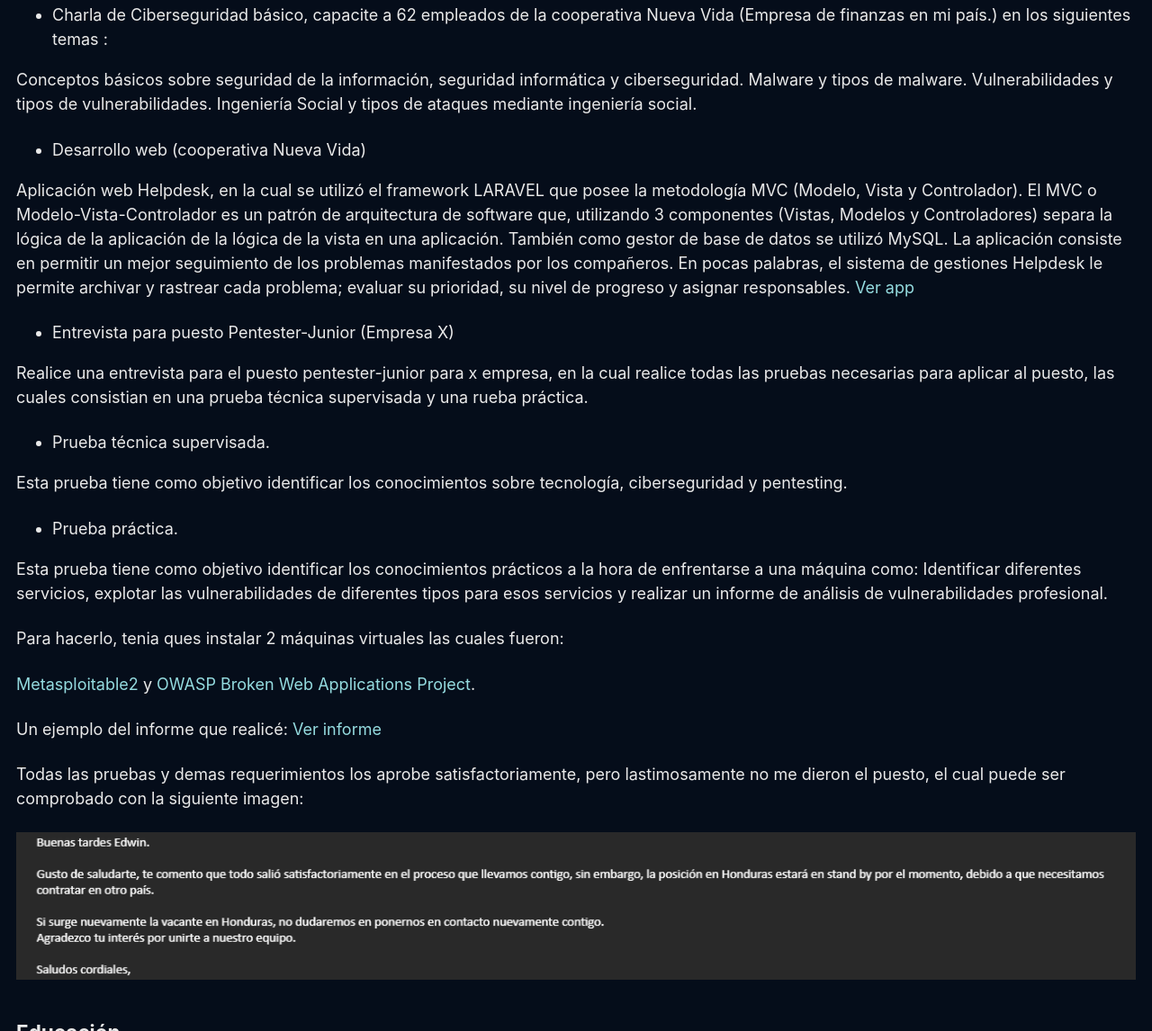
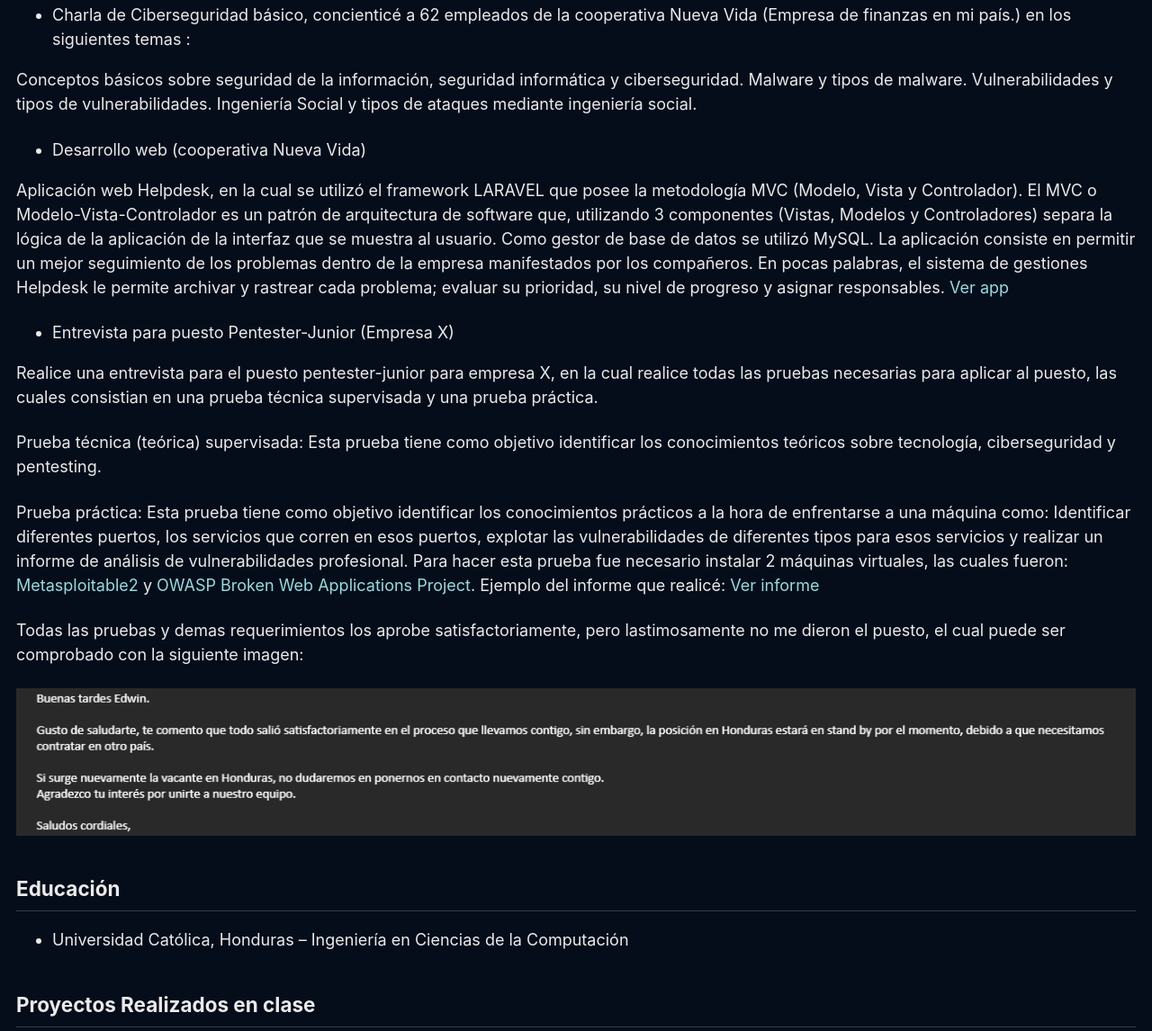
Before and after one commit to ewor01/ewor01.github.io, a Jekyll site: the page built from _pages/about.md, in a window 1280 px wide and 1400 px high, scrolled down 4853 px. Shown: the part 254-1400 px from the top of the window at 90% size. Built offline with Jekyll 4.4.1, drawn with Linux system fonts in a browser that asks for light colours; cached includes are drawn as plain includes; a script that is not in the unit is left out; some of the changed text lies outside the part shown.

Commit message:
actualizado

```diff
--- a/_pages/about.md
+++ b/_pages/about.md
@@ -15,8 +15,7 @@ Mi nombre es Edwin Romero ingeniero en ciencias de la computación (aka **ewor01
 
 Estos son los cursos que actualmente dispongo:
 
-- Curso de Investigaciones OSINT - OIHEC Organización Internacional de Hackers
-y Expertos en Ciberseguridad - Online 2021
+- Curso de Investigaciones OSINT - OIHEC Organización Internacional de Hackers y Expertos en Ciberseguridad - Online 2021
 - Curso Ethical Hacking Professional - Seguridad Cero - Online 2020
 - Ciberinteligencia - Hacking Publico & Sistemas Informáticos  - Online 2020
 - Curso Online Ethical Hacking - Seguridad Cero - Online 2020
@@ -57,7 +56,7 @@ y Expertos en Ciberseguridad - Online 2021
 <img src="/assets/images/about/Cyber-Secure-Nation.jpg">
 </p>
 
-- Charla de Ciberseguridad básico, capacite a 62 empleados de la cooperativa Nueva Vida (Empresa de finanzas en mi país.) en los siguientes temas :
+- Charla de Ciberseguridad básico, concienticé a 62 empleados de la cooperativa Nueva Vida (Empresa de finanzas en mi país.) en los siguientes temas :
 
 Conceptos básicos sobre seguridad de la información, seguridad informática y ciberseguridad.
 Malware y tipos de malware.
@@ -67,27 +66,22 @@ Ingeniería Social y tipos de ataques mediante ingeniería social.
 - Desarrollo web (cooperativa Nueva Vida)
 
 Aplicación web Helpdesk, en la cual se utilizó el framework LARAVEL que posee la  metodología MVC (Modelo, Vista y Controlador).
-El MVC o Modelo-Vista-Controlador es un patrón de arquitectura de software que, utilizando 3 componentes (Vistas, Modelos y Controladores) separa la lógica de la aplicación de la lógica de la vista en una aplicación.
-También como gestor de base de datos se utilizó MySQL. La aplicación consiste en permitir un mejor seguimiento de los problemas manifestados por los compañeros.
+El MVC o Modelo-Vista-Controlador es un patrón de arquitectura de software que, utilizando 3 componentes (Vistas, Modelos y Controladores) separa la lógica de la aplicación de la interfaz que se muestra al usuario.
+Como gestor de base de datos se utilizó MySQL. La aplicación consiste en permitir un mejor seguimiento de los problemas dentro de la empresa manifestados por los compañeros.
 En pocas palabras, el sistema de gestiones Helpdesk le permite archivar y rastrear cada problema; evaluar su prioridad, su nivel de progreso y asignar responsables. [Ver app](https://helpdesk.coopnuevavida.com/)
 
 - Entrevista para puesto Pentester-Junior (Empresa X)
 
-Realice una entrevista para el puesto pentester-junior para x empresa, en la cual realice todas las pruebas necesarias para aplicar al puesto, las cuales consistian en una prueba técnica supervisada y una rueba práctica.
+Realice una entrevista para el puesto pentester-junior para empresa X, en la cual realice todas las pruebas necesarias para aplicar al puesto, las cuales consistian en una prueba técnica supervisada y una prueba práctica.
 
-- Prueba técnica supervisada.
+Prueba técnica (teórica) supervisada:
+Esta prueba tiene como objetivo identificar los conocimientos teóricos sobre tecnología, ciberseguridad y pentesting.
 
-Esta prueba tiene como objetivo identificar los conocimientos sobre tecnología, ciberseguridad y pentesting.
-
-- Prueba práctica.
-
-Esta prueba tiene como objetivo identificar los conocimientos prácticos a la hora de enfrentarse a una máquina como: Identificar diferentes servicios, explotar las vulnerabilidades de diferentes tipos para esos servicios y realizar un informe de análisis de vulnerabilidades profesional.
-
-Para hacerlo, tenia ques instalar 2 máquinas virtuales las cuales fueron:
-
+Prueba práctica:
+Esta prueba tiene como objetivo identificar los conocimientos prácticos a la hora de enfrentarse a una máquina como: Identificar diferentes puertos, los servicios que corren en esos puertos, explotar las vulnerabilidades de diferentes tipos para esos servicios y realizar un informe de análisis de vulnerabilidades profesional.
+Para hacer esta prueba fue necesario instalar 2 máquinas virtuales, las cuales fueron:
 [Metasploitable2](https://sourceforge.net/projects/metasploitable/) y [OWASP Broken Web Applications Project](https://sourceforge.net/projects/owaspbwa/).
-
-Un ejemplo del informe que realicé: <a href="/assets/files/Devel.pdf">Ver informe</a>
+Ejemplo del informe que realicé: <a href="/assets/files/Devel.pdf">Ver informe</a>
 
 Todas las pruebas y demas requerimientos los aprobe satisfactoriamente, pero lastimosamente no me dieron el puesto, el cual puede ser comprobado con la siguiente imagen:
 
@@ -107,7 +101,7 @@ Creación de servidor de correos utilizando un servidor Linux.
 Creación de servidor de archivos utilizando un servidor Linux.
 
 - Desarrollo de software:
-Desarrollo de un aplicación web que consistía en que varias ONG’S recibieran ayudas monetarias mediante la  implementación de pagos en línea utilizando PayPal como gestor de los pagos, se desarrolló con boostrap 4 utilizando un plantilla HTML ya creada y como base de datos se utilizó firebase de google la cual es una base de datos NoSQL.
+Desarrollo de una aplicación web que consistía en que varias ONG’S recibieran ayudas monetarias mediante la implementación de pagos en línea utilizando PayPal como gestor de los pagos, se desarrolló con boostrap 4 utilizando un plantilla HTML la cual se adpato al proyecto y como base de datos se utilizó firebase de google la cual es una base de datos NoSQL.
 
 - Programación orientada a objetos:
 Desarrollo de sistema de inventarios utilizando como lenguaje de programación C# y como gestor de base de datos SQL, el sistema consistía en la creación de un CRUD (Create, Read, Update, Delete) es el que resume las funciones requeridas por un usuario para crear y gestionar datos. sistema de control de inventarios es posible saber cuánta mercancía se tiene en determinado momento y qué productos están por acabarse (eventual quiebre de stock), así como determinar los niveles de rotación de los productos e identificar aquellos próximos a cumplir su fecha de caducidad.
@@ -131,7 +125,7 @@ Creador de las siguientes herramientas:
 ## Asistencias
 Asistente en los siguientes eventos de ciberseguridad:
 
-- Cybersecurity Day - Campus Internacional de Ciberguridad (Online 2023)
+- Cybersecurity Day – Campus Internacional de Ciberguridad (Online 2023)
 - Conferencia de Seguridad Informática – DragonJAR (Online 2022)
 - Intelcon 2022 – GINSEG CIBERINTELIGENCIA (Online 2022)
 
```
Also changed, not shown: other parts of _pages/about.md (+1 -1 lines).
